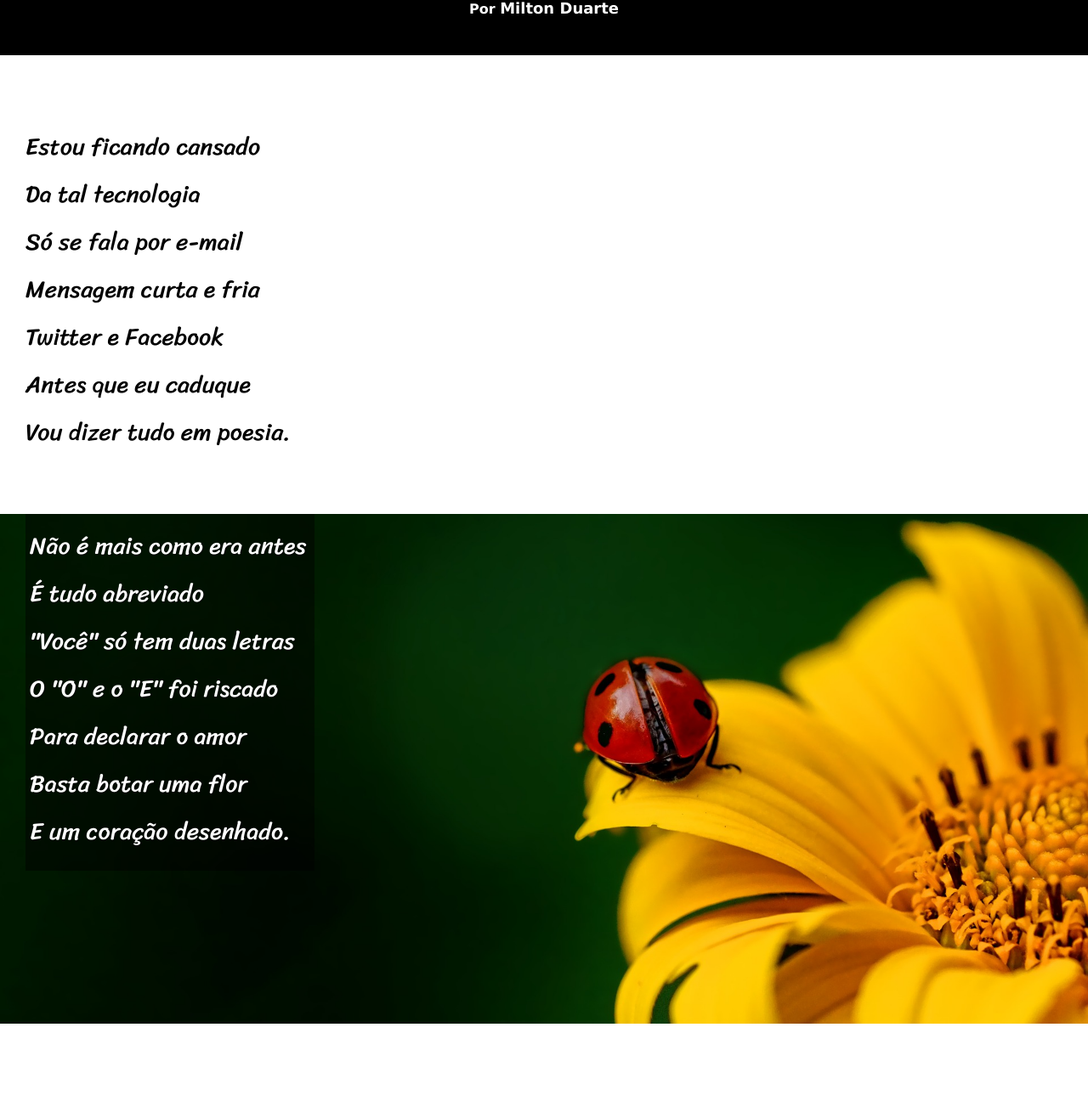
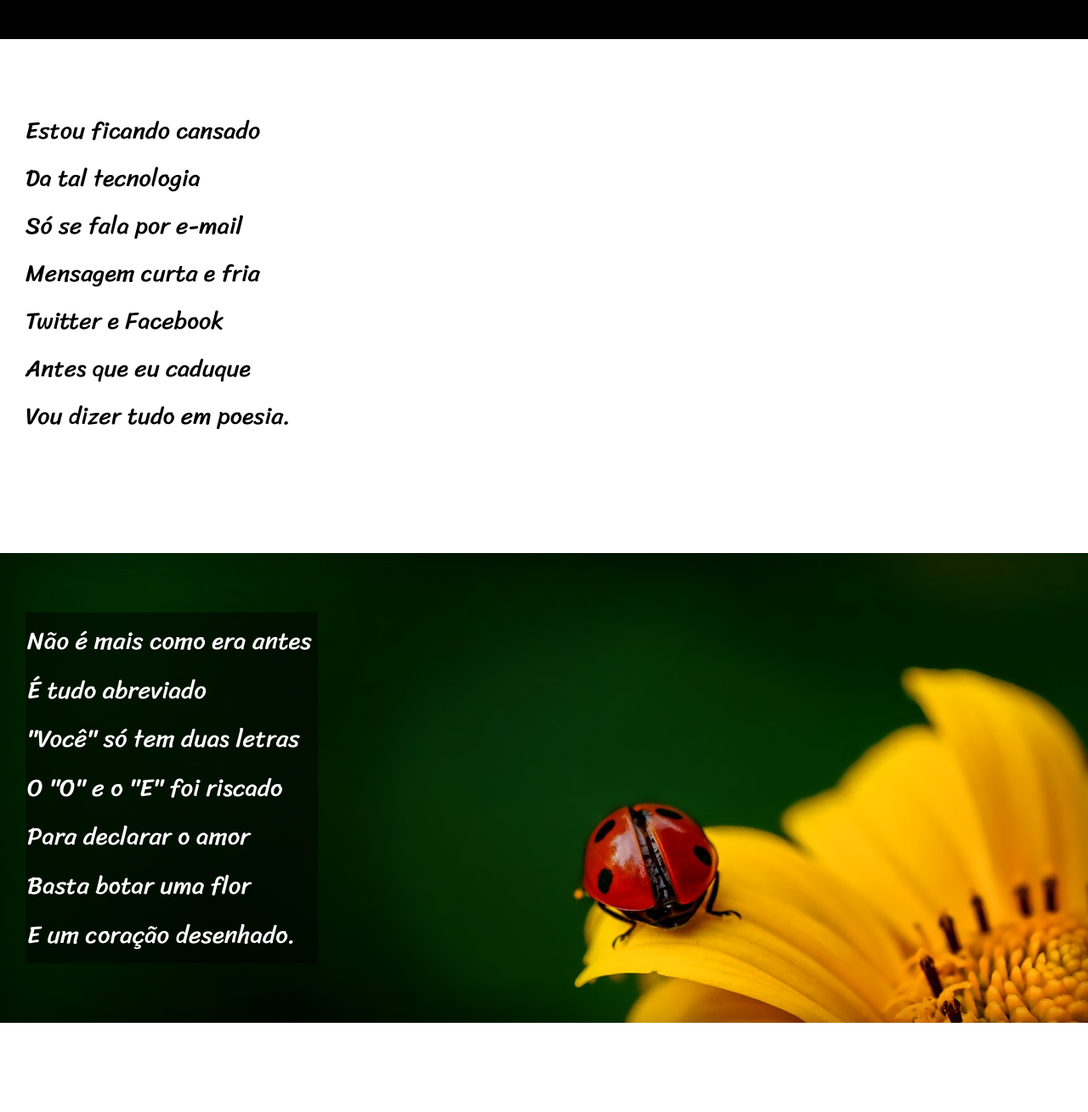
Before and after one commit to xmiguelps/html-css, a plain HTML site: page desafios/d005/index.html in a window 1280 px wide. Shown: the part 154-1463 px from the top of the page at 85% size. Before the commit the page ends 1359 px from the top, so only its background shows below. Drawn offline with Linux system fonts and the light colour scheme.

Commit message:
html-css

```diff
--- a/desafios/d005/index.html
+++ b/desafios/d005/index.html
@@ -9,10 +9,10 @@
 <body>
     <header>
         <h1>Cordel Moderno</h1>
-            <p>Por <a>Milton Duarte</a></p>
+            <p>Por <a href="#">Milton Duarte</a></p>
     </header>
     <main>
-            <article>
+            <article class="normal">
                 <p>
                     Estou ficando cansado <br>
                     Da tal tecnologia <br>
@@ -23,7 +23,7 @@
                     Vou dizer tudo em poesia. <br>
                 </p>
             </article>
-            <article id="fundoflor">
+            <article class="img01">
                 <p>
                     Não é mais como era antes <br>
                     É tudo abreviado <br>
@@ -34,6 +34,9 @@
                     E um coração desenhado. <br>
                 </p>
             </article>
+            <article class="normal">
+
+            </article>
     </main>
 </body>
 </html>
--- a/desafios/d005/style.css
+++ b/desafios/d005/style.css
@@ -9,70 +9,96 @@
     padding: 0px;
 }
 
-body {
-    font-family: Arial, Helvetica, sans-serif;
-}
-
 header {
     background-color: black;
     color: white;
     text-align: center;
+    box-shadow: 1px 1px 3px 3px rgba(0, 0, 0, 0.323);
 }
 
 header h1 {
     font-family: 'Passion One';
     padding-top: 50px;
-    margin-bottom: 15px;
-    font-size: 5em;
+    padding-bottom: 5px;
+    font-size: 4.5em;
 }
 
 header p {
     padding-bottom: 45px;
     font-family: Verdana, Geneva, Tahoma, sans-serif;
-    font-weight: bold;
 }
 
- header > p > a {
+ header a {
     font-weight: bolder;
     font-size: large;
+    text-decoration: none;
+    color: white;
+}
+
+header a:hover {
+    text-decoration: underline;
 }
 
 main {
     font-family: 'Sriracha';
 }
 
-article {
+article.normal {
     background-color: white;
-    height: 400px;
+    padding-bottom: 125px;
+    padding-top: 80px;
+    padding-left: 30px;
 }
 
-article p {
+article.normal p {
     height: 400px;
     width: 350px;
-    margin-top: 80px;
-    margin-left: 30px;
     font-size: 28px;
     line-height: 2em;
 }
 
-#fundoflor {
+article.img01 {
     background-image: url('imagens/background001.jpg');
     background-size: cover;
-    background-position: right center;
+    background-position: right top;
     background-repeat: no-repeat;
     background-attachment: fixed;
-    height: 600px;
+    padding-top: 70px;
+    padding-left: 30px;
+    padding-bottom: 70px;
+    box-shadow: 2px 2px 50px 5px inset rgba(0, 0, 0, 0.329);
 }
 
-#fundoflor > p {
+article.img01 > p {
     color: white;
     background-color: rgba(0, 0, 0, 0.474);
     text-align: justify;
-    font-size: 28px;
-    margin-top: 60px;
-    margin-left: 30px;
-    padding: 10px 5px 10px 5px;
-    width: 330px;
+    font-size: 1.8em;
+    padding: 5px 2px 5px 2px;
     line-height: 2em;
+    width: 340px;
     text-shadow: 1px 1px 1px rgba(0, 0, 0, 0.581);
 }
+
+article.img02 {
+    background-image: url('imagens/background00 jpg');
+    background-size: cover;
+    background-position: right top;
+    background-repeat: no-repeat;
+    background-attachment: fixed;
+    padding-top: 70px;
+    padding-left: 30px;
+    padding-bottom: 70px;
+    box-shadow: 2px 2px 50px 5px inset rgba(0   0, 0, 0.329);
+}
+
+article.img02 > p {
+    color: white;
+    background-color: rgba(0, 0, 0, 0.474);
+    text-align: justify;
+    font-size: 1.8em;
+    padding: 5px 2px 5px 2px;
+    line-height: 2em;
+    width: 340px;
+    text-shadow: 1px 1px 1px rgba(0, 0, 0, 0.581);
+}
```
